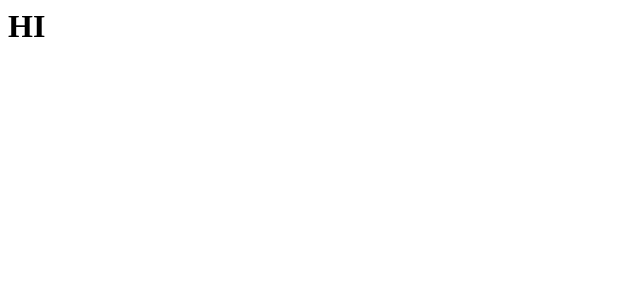
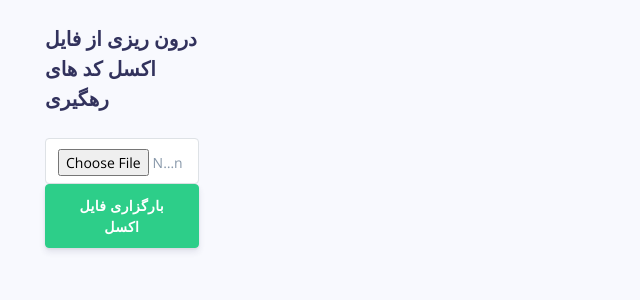
Before and after one commit to irAbs174/report, a Django app: page /upload in a window 1280 px wide. Before the commit the part shown is almost empty. Shown: the top 300 px of the page, without its empty margins (0-640 px from the left). Run offline with Django 3.2, Linux system fonts and the light colour scheme; the visitor is signed in with stand-in values (Sample User, id 1); some libraries are stand-ins or nearby versions.

Commit message:
add upload.html

```diff
--- a/apps/templates/home/upload.html
+++ b/apps/templates/home/upload.html
@@ -1 +1,42 @@
-<h1>HI</h1>
+{% extends 'layouts/base.html' %}
+{% load static %}
+{% block TITLE %}
+<title>درون ریزی فایل اکسل</title>
+{% endblock %}
+{% block content %}
+{% if status %}
+<script>
+Swal.fire({
+              title: '{{ status }}',
+              showConfirmButton: false,
+              timer: 2500,
+            });
+</script>
+{% endif %}
+<div class="container-fluid cardexbody">
+    <div class="container-fluid"><br>
+        <div class="cardex" id="cardexprint">
+            <div class="row g-3">
+                <form method="POST" enctype="multipart/form-data">
+                    {% csrf_token %}
+                    <div class="row">
+                        <div class="col-md-6 col-xs-12">
+                          <div class="x_panel">
+                            <div class="x_title">
+                              <h2>درون ریزی از فایل اکسل کد های رهگیری</h2>
+                              <div class="clearfix"></div>
+                            </div>
+                            <div class="x_content">
+                              <div class="col-md-8 col-sm-12 col-xs-12 form-group">
+                              </div>
+                                    <input type="file" name="myfile" class="form-control" placeholder="بارگزاری فایل درون ریزی" required>
+                                    <button class="btn btn-success" type="submit">بارگزاری فایل اکسل</button>
+                                            </div>
+                                        </div>
+                                    </div>
+                                </div>
+                  </form>
+            </div></div><dir></dir>
+{% block JS %}
+{% endblock %}
+{% endblock %}
```
Also changed, not shown: apps/static/assets/img/theme/profile-cover.jpg.
